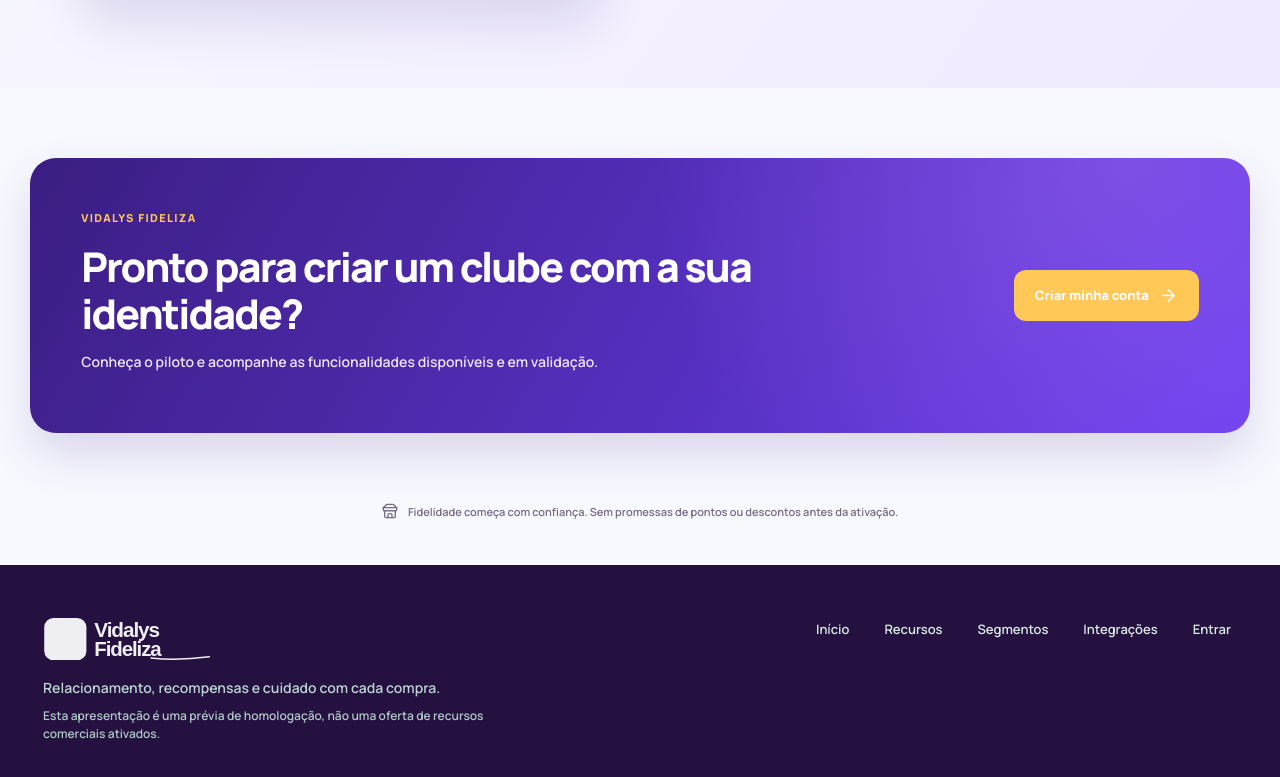
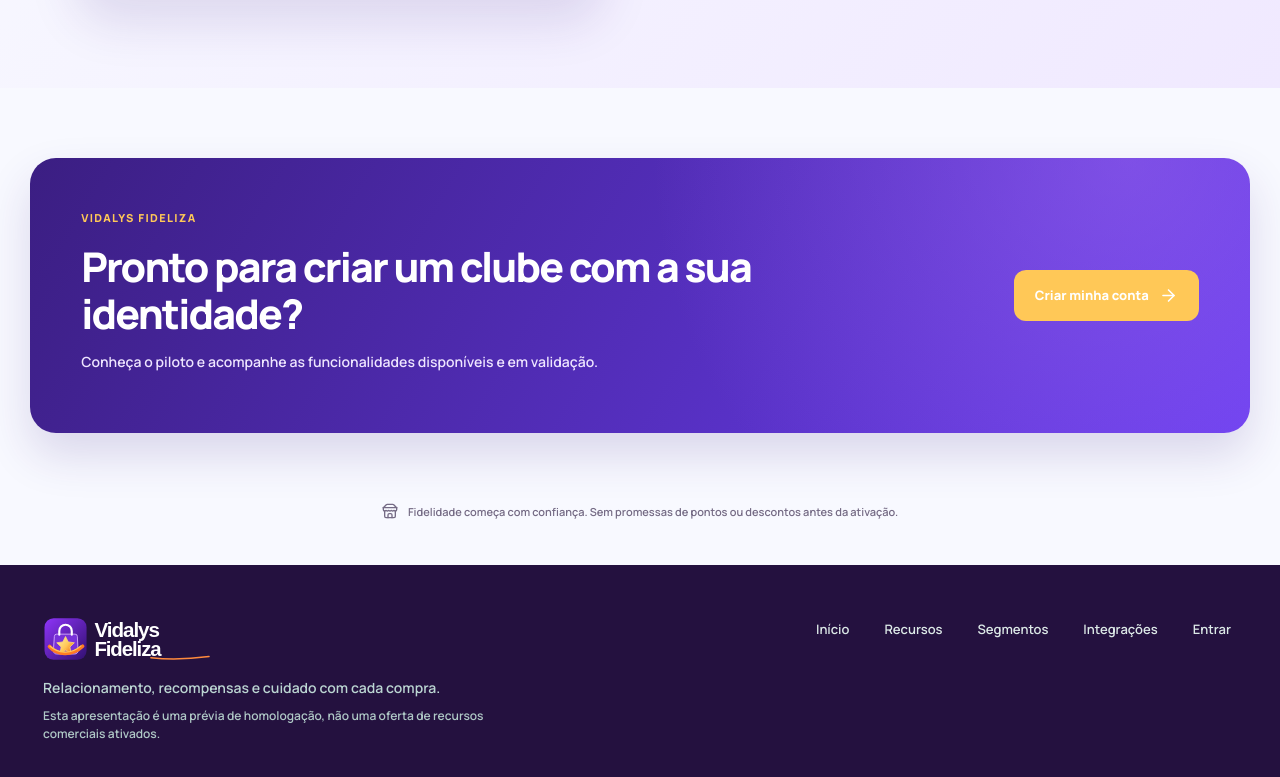
Before and after one commit to Brunohvg/vidalys-fideliza, a React (Vite) app in the folder frontend/: page / in a window 1280 px wide. Shown: the part 1761-2538 px from the top of the page. Built offline with nearby package versions, Linux system fonts and the light colour scheme.

Commit message:
fix(footer): preserve authentic logo colors and prevent missing footer mark

```diff
--- a/frontend/src/brand-experience.css
+++ b/frontend/src/brand-experience.css
@@ -328,7 +328,7 @@ html {scroll-behavior:smooth}
 .vf-market .mk-benefit-grid article>span{background:#EDE7FF;color:#6A3DF0}
 .vf-market .mk-showcase{background:linear-gradient(135deg,#F8F9FF,#F2EBFF)}
 .vf-market .mk-footer{background:#24113F}
-.vf-market .mk-footer-brand img{filter:brightness(0) invert(1);opacity:.93}
+.vf-market .mk-footer-brand img{filter:none;opacity:1;display:block;object-fit:contain}
 @keyframes vf-gift-rise{
   from{opacity:0;transform:translateY(24px) scale(.96)}
   to{opacity:1;transform:translateY(0) scale(1)}
```
